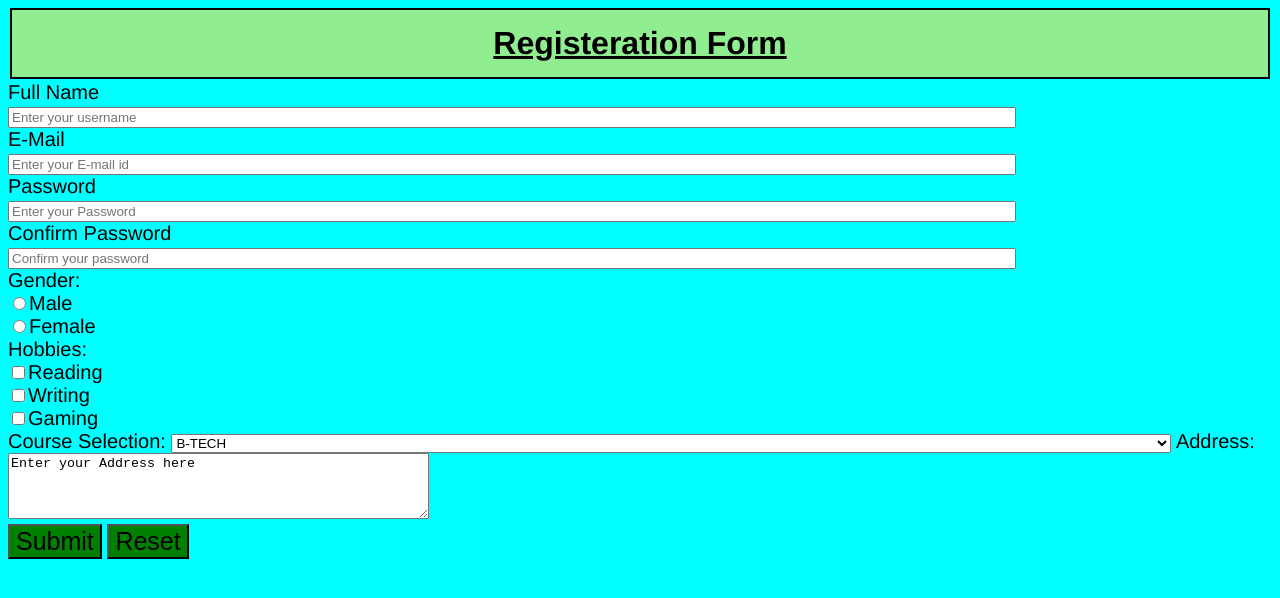
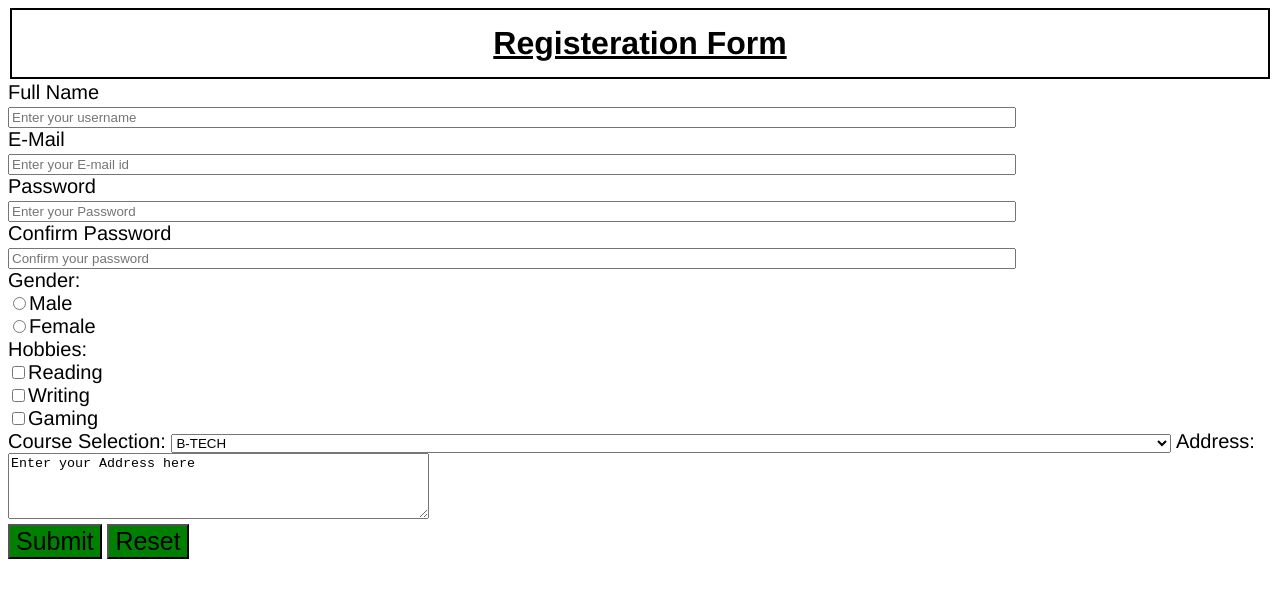
Before and after one commit to Daksh12345-del/ABES-FSD-DAKSH-386, a plain HTML site: page HTML FOLDER/registerationform.html in a window 1280 px wide. Drawn offline with Linux system fonts and the light colour scheme.

Commit message:
Registeration form Updated

```diff
--- a/HTML FOLDER/registerationform.html
+++ b/HTML FOLDER/registerationform.html
@@ -4,15 +4,12 @@
     <meta charset="UTF-8">
     <meta name="viewport" content="width=device-width, initial-scale=1.0">
     <title>REGISTERATION FORM</title>
+    <link rel="icon" type="image/png" href="IMG_9597.JPG">
     <style>
-        body{
-            background-color: aqua;
-        }
         h1{
             border: 2px solid black;
             margin: 2px;
             padding: 15px;
-            background-color: lightgreen;
             font-family: 'Franklin Gothic Medium', 'Arial Narrow', Arial, sans-serif;
         }
         .form form{
```
